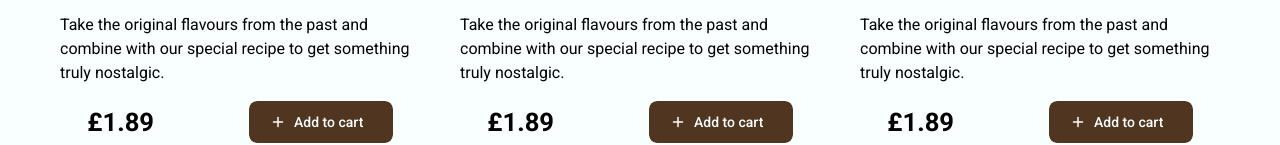
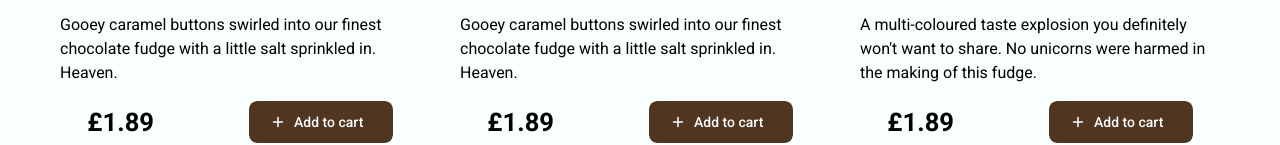
Before and after one commit to ThomasJPrice/fujjwebsite, a website: page public/index.html in a window 1280 px wide. Shown: the part 1248-1393 px from the top of the page. Drawn offline with nearby package versions, Linux system fonts and the light colour scheme.

Commit message:
Updated Descriptions

```diff
--- a/public/index.html
+++ b/public/index.html
@@ -104,8 +104,8 @@
                 </figure>
                 <div class="feature__text">
                     <h2 class="feature--title link__hover-effect--feature product-title">Salted Caramel</h2>
-                    <p class="feature--description">Take the original flavours from the past and combine with our
-                        special recipe to get something truly nostalgic.</p>
+                    <p class="feature--description">Gooey caramel buttons swirled into our finest chocolate fudge with a
+                        little salt sprinkled in. Heaven.</p>
                     <div class="pricing--cart">
                         <h3 class="feature--price product-price" id="price_1Ld6sQARYjIsWfAVVHGqikNu">£1.89</h3>
                         <button class="button add-cart">
@@ -126,8 +126,8 @@
                 </figure>
                 <div class="feature__text">
                     <h2 class="feature--title link__hover-effect--feature product-title">Marvellous Mars</h2>
-                    <p class="feature--description">Take the original flavours from the past and combine with our
-                        special recipe to get something truly nostalgic.</p>
+                    <p class="feature--description">Gooey caramel buttons swirled into our finest chocolate fudge with a
+                        little salt sprinkled in. Heaven.</p>
                     <div class="pricing--cart">
                         <h3 class="feature--price product-price" id="price_1Ld6s5ARYjIsWfAV1BvKOl7R">£1.89</h3>
                         <button class="button add-cart">
@@ -148,8 +148,8 @@
                 </figure>
                 <div class="feature__text">
                     <h2 class="feature--title link__hover-effect--feature product-title">Unicorn Crunch</h2>
-                    <p class="feature--description">Take the original flavours from the past and combine with our
-                        special recipe to get something truly nostalgic.</p>
+                    <p class="feature--description">A multi-coloured taste explosion you definitely won't want to share.
+                        No unicorns were harmed in the making of this fudge.</p>
                     <div class="pricing--cart">
                         <h3 class="feature--price product-price" id="price_1Ld6rdARYjIsWfAVf1ZTY8d7">£1.89</h3>
                         <button class="button add-cart">
```
